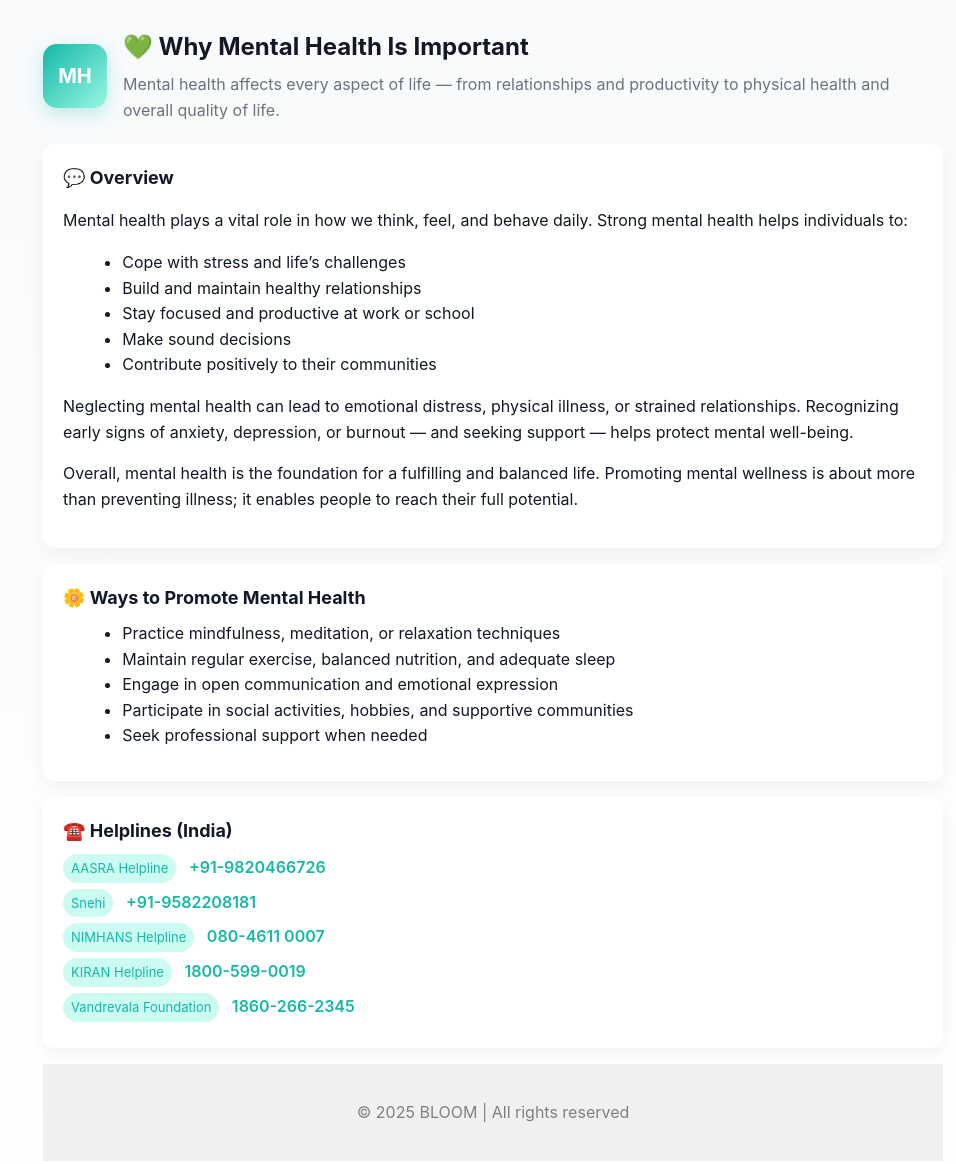
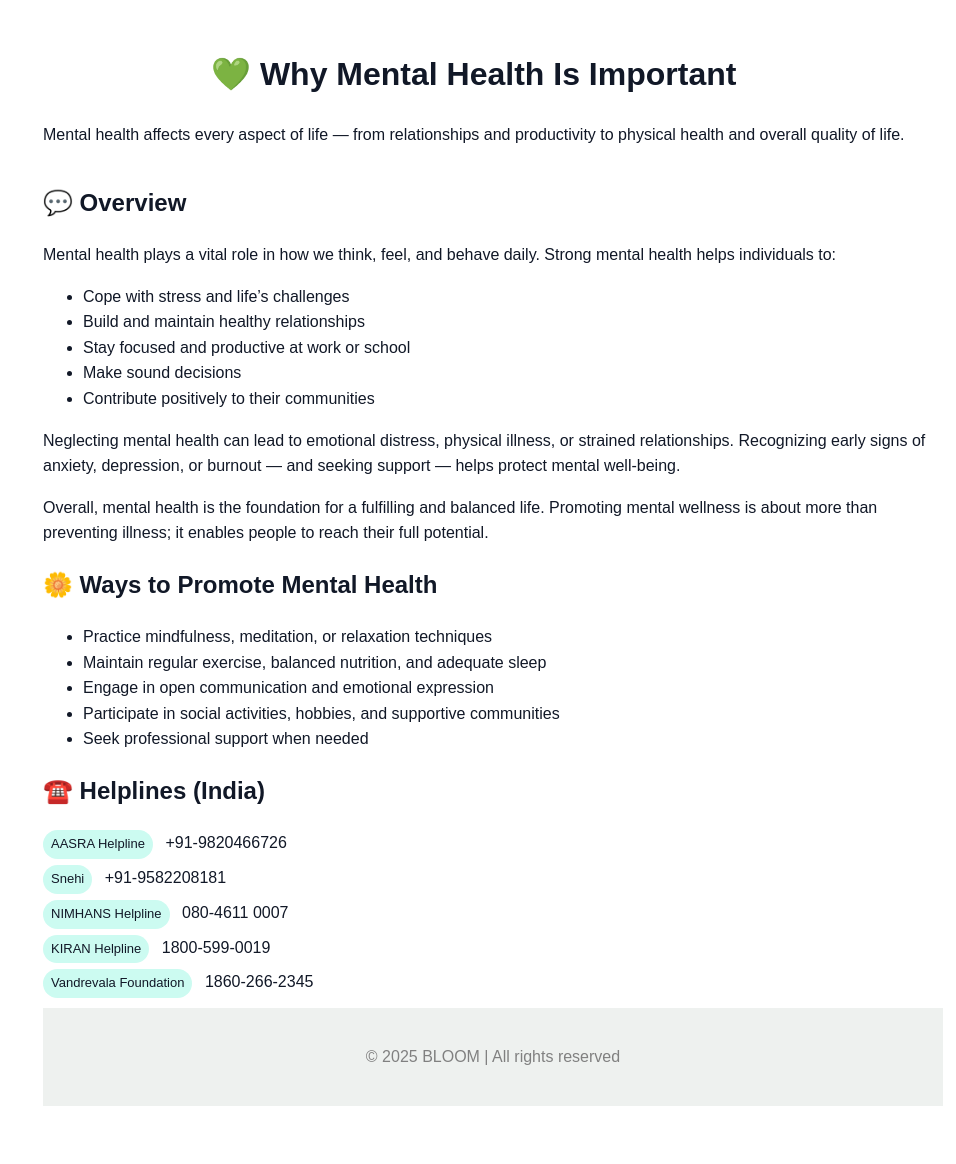
Before and after one commit to Sanmath-Shetty/Bloom-project, a website: page public/Article/why menatl health.html in a window 1280 px wide. Shown: the whole page, without its empty margins (147-1103 px from the left). After the commit the page ends 1134 px from the top, so only its background shows below. Drawn offline with Linux system fonts and the light colour scheme.

Commit message:
Added articles

```diff
--- a/public/Article/Anxiety Disorder.html
+++ b/public/Article/Anxiety Disorder.html
@@ -1,21 +1,11 @@
-<!doctype html>
-<html lang="en">
-<head>
-  <meta charset="utf-8" />
-  <meta name="viewport" content="width=device-width,initial-scale=1" />
+<html lang="en"><head>
+  <meta charset="utf-8">
+  <meta name="viewport" content="width=device-width,initial-scale=1">
   <title>Anxiety Disorders</title>
-  <meta name="description" content="Learn about Anxiety Disorders — types, symptoms, causes, and how to overcome them through therapy, lifestyle, and support."/>
+  <link rel="icon" type="./image/png" href="bloom_logo.png">
   <style>
-    :root {
-      --bg: #f8fafc;
-      --card: #ffffff;
-      --accent: #3b82f6;
-      --muted: #6b7280;
-      --radius: 12px;
-      font-family: Inter, system-ui, -apple-system, "Segoe UI", Roboto, "Helvetica Neue", Arial;
-    }
-    * { box-sizing: border-box; }
     body {
+      font-family: Arial, Helvetica, sans-serif;
       margin: 0;
       background: linear-gradient(180deg, var(--bg), #fff);
       padding: 28px;
@@ -26,39 +16,19 @@
     .container {
       max-width: 900px;
       margin: 0 auto;
+      background: white;
     }
+
+
     header {
       display: flex;
       gap: 16px;
       align-items: center;
       margin-bottom: 20px;
+      text-align: center;
     }
-    .logo {
-      width: 64px;
-      height: 64px;
-      border-radius: 14px;
-      background: linear-gradient(135deg, var(--accent), #93c5fd);
-      display: grid;
-      place-items: center;
-      color: white;
-      font-weight: 700;
-      font-size: 20px;
-      box-shadow: 0 6px 18px rgba(59, 130, 246, 0.25);
-      flex-shrink: 0;
-    }
-    h1 { font-size: 1.5rem; margin: 0; }
-    p.lead { margin: 6px 0 0; color: var(--muted); }
-    .card {
-      background: var(--card);
-      border-radius: var(--radius);
-      padding: 20px;
-      box-shadow: 0 6px 18px rgba(15, 23, 42, 0.05);
-      margin-bottom: 16px;
-    }
-    h2 { font-size: 1.125rem; margin: 0 0 8px; }
-    h3 { margin: 10px 0 6px; }
-    ul { margin: 8px 0 12px 1.2rem; }
-    .note { font-size: 0.95rem; color: var(--muted); }
+
+
     .helplines a {
       display: block;
       margin: 6px 0;
@@ -74,9 +44,9 @@
       font-size: 13px;
       margin-right: 8px;
     }
-    .phone { font-weight: 600; }
+
     footer {
-      padding: 20px;
+      padding: 1px;
       text-align: center;
       background-color: rgb(238, 241, 239);
       color: gray;
@@ -87,7 +57,7 @@
 <body>
   <main class="container">
     <header>
-      <div class="logo">AD</div>
+
       <div>
         <h1>😟 Anxiety Disorders</h1>
         <p class="lead">Anxiety disorders involve persistent, excessive fear or worry that interferes with daily life — beyond normal nervousness.</p>
@@ -143,7 +113,7 @@
         <li><strong>Medication:</strong> Antidepressants (SSRIs, SNRIs) or anti-anxiety medications prescribed by a psychiatrist.</li>
       </ul>
 
-      <h3>2. Self-Help & Lifestyle Changes</h3>
+      <h3>2. Self-Help &amp; Lifestyle Changes</h3>
       <ul>
         <li>Practice relaxation techniques like deep breathing or meditation.</li>
         <li>Maintain regular physical activity — exercise reduces anxiety naturally.</li>
@@ -152,7 +122,7 @@
         <li>Eat balanced meals and stay hydrated.</li>
       </ul>
 
-      <h3>3. Mindfulness & Support</h3>
+      <h3>3. Mindfulness &amp; Support</h3>
       <ul>
         <li>Use mindfulness or journaling to observe anxious thoughts without judgment.</li>
         <li>Stay connected with supportive family and friends.</li>
@@ -173,8 +143,9 @@
 
 
     <footer>
-      <p>&copy; 2025 BLOOM | All rights reserved</p>
+      <p>© 2025 BLOOM | All rights reserved</p>
     </footer>
-  </main>
-</body>
-</html>
+  </section></main>
+
+
+</body></html>
--- a/public/Article/why menatl health.html
+++ b/public/Article/why menatl health.html
@@ -1,61 +1,75 @@
-<!doctype html>
-<html lang="en">
-<head>
-  <meta charset="utf-8" />
-  <meta name="viewport" content="width=device-width,initial-scale=1" />
+<html lang="en"><head>
+  <meta charset="utf-8">
+  <meta name="viewport" content="width=device-width,initial-scale=1">
   <title>💚 Why Mental Health Is Important</title>
-  <meta name="description" content="Understand why mental health is crucial for overall well-being, relationships, productivity, and quality of life, with tips and helplines."/>
+  <link rel="icon" type="./image/png" href="bloom_logo.png">
   <style>
-    :root {
-      --bg: #f8fafc;
-      --card: #ffffff;
-      --accent: #14b8a6;
-      --muted: #6b7280;
-      --radius: 12px;
-      font-family: Inter, system-ui, -apple-system, "Segoe UI", Roboto, "Helvetica Neue", Arial;
-    }
-    * { box-sizing: border-box; }
     body {
       margin: 0;
-      background: linear-gradient(180deg, var(--bg), #fff);
+      font-family: Arial, Helvetica, sans-serif;
       padding: 28px;
       font-size: 16px;
       line-height: 1.6;
       color: #111827;
     }
-    .container { max-width: 900px; margin: 0 auto; }
-    header { display: flex; gap: 16px; align-items: center; margin-bottom: 20px; }
-    .logo {
-      width: 64px; height: 64px; border-radius: 14px;
-      background: linear-gradient(135deg, var(--accent), #99f6e4);
-      display: grid; place-items: center;
-      color: white; font-weight: 700; font-size: 20px;
-      box-shadow: 0 6px 18px rgba(20, 184, 166, 0.25); flex-shrink: 0;
+    .container {
+      max-width: 900px;
+      margin: 0 auto;
+      background: white;
     }
-    h1 { font-size: 1.5rem; margin: 0; }
-    p.lead { margin: 6px 0 0; color: var(--muted); }
-    .card { background: var(--card); border-radius: var(--radius); padding: 20px; box-shadow: 0 6px 18px rgba(15, 23, 42, 0.05); margin-bottom: 16px; }
-    h2 { font-size: 1.125rem; margin: 0 0 8px; }
-    ul { margin: 8px 0 12px 1.2rem; }
-    .helplines a { display: block; margin: 6px 0; color: var(--accent); text-decoration: none; }
-    .badge { display: inline-block; background: #ccfbf1; color: var(--accent); padding: 4px 8px; border-radius: 999px; font-size: 13px; margin-right: 8px; }
-    .phone { font-weight: 600; }
-    footer { padding: 20px; text-align: center; background-color: rgb(238, 241, 239); color: gray; margin-top: 10px; }
+    .container {
+      max-width: 900px;
+      margin: 0 auto;
+      background: white;
+    }
+    header {
+      display: flex;
+      gap: 16px;
+      text-align: center;
+      margin-bottom: 20px;
+    }
+
+    .helplines a {
+      display: block;
+      margin: 6px 0;
+      color: var(--accent);
+      text-decoration: none;
+    }
+
+    .badge {
+      display: inline-block;
+      background: #ccfbf1;
+      color: var(--accent);
+      padding: 4px 8px;
+      border-radius: 999px;
+      font-size: 13px;
+      margin-right: 8px;
+    }
+
+    footer {
+      padding: 20px;
+      text-align: center;
+      background-color: rgb(238, 241, 239);
+      color: gray;
+      margin-top: 10px;
+    }
   </style>
 </head>
+
 <body>
   <main class="container">
     <header>
-      <div class="logo">MH</div>
-      <div>
+            <div>
         <h1>💚 Why Mental Health Is Important</h1>
-        <p class="lead">Mental health affects every aspect of life — from relationships and productivity to physical health and overall quality of life.</p>
+        <p class="lead">Mental health affects every aspect of life — from relationships and productivity to physical
+          health and overall quality of life.</p>
       </div>
     </header>
 
     <section class="card">
       <h2>💬 Overview</h2>
-      <p>Mental health plays a vital role in how we think, feel, and behave daily. Strong mental health helps individuals to:</p>
+      <p>Mental health plays a vital role in how we think, feel, and behave daily. Strong mental health helps
+        individuals to:</p>
       <ul>
         <li>Cope with stress and life’s challenges</li>
         <li>Build and maintain healthy relationships</li>
@@ -63,8 +77,11 @@
         <li>Make sound decisions</li>
         <li>Contribute positively to their communities</li>
       </ul>
-      <p>Neglecting mental health can lead to emotional distress, physical illness, or strained relationships. Recognizing early signs of anxiety, depression, or burnout — and seeking support — helps protect mental well-being.</p>
-      <p>Overall, mental health is the foundation for a fulfilling and balanced life. Promoting mental wellness is about more than preventing illness; it enables people to reach their full potential.</p>
+      <p>Neglecting mental health can lead to emotional distress, physical illness, or strained relationships.
+        Recognizing early signs of anxiety, depression, or burnout — and seeking support — helps protect mental
+        well-being.</p>
+      <p>Overall, mental health is the foundation for a fulfilling and balanced life. Promoting mental wellness is about
+        more than preventing illness; it enables people to reach their full potential.</p>
     </section>
 
     <section class="card">
@@ -81,17 +98,21 @@
     <section class="card">
       <h2>☎️ Helplines (India)</h2>
       <div class="helplines">
-        <a href="tel:+919820466726"><span class="badge">AASRA Helpline</span> <span class="phone">+91-9820466726</span> </a>
+        <a href="tel:+919820466726"><span class="badge">AASRA Helpline</span> <span class="phone">+91-9820466726</span>
+        </a>
         <a href="tel:+919582208181"><span class="badge">Snehi</span> <span class="phone">+91-9582208181</span></a>
-        <a href="tel:+918046110007"><span class="badge">NIMHANS Helpline</span> <span class="phone">080-4611 0007</span></a>
-        <a href="tel:+918005990019"><span class="badge">KIRAN Helpline</span> <span class="phone">1800-599-0019</span> </a>
+        <a href="tel:+918046110007"><span class="badge">NIMHANS Helpline</span> <span class="phone">080-4611
+            0007</span></a>
+        <a href="tel:+918005990019"><span class="badge">KIRAN Helpline</span> <span class="phone">1800-599-0019</span>
+        </a>
         <a href="tel:+9118602662345"><span class="badge">Vandrevala Foundation</span> <span class="phone">1860-266-2345</span></a>
       </div>
     </section>
 
     <footer>
-      <p>&copy; 2025 BLOOM | All rights reserved</p>
+      <p>© 2025 BLOOM | All rights reserved</p>
     </footer>
   </main>
-</body>
-</html>
+
+
+</body></html>
```
Also changed, not shown: public/Article/what is mental health.html (+12 -48 lines).
